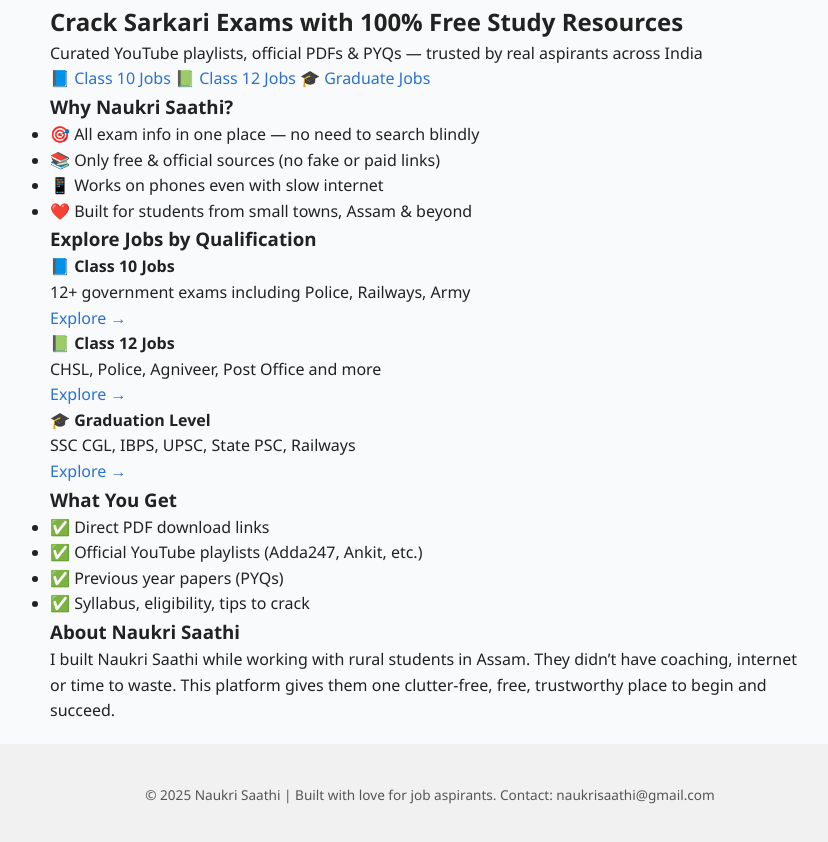
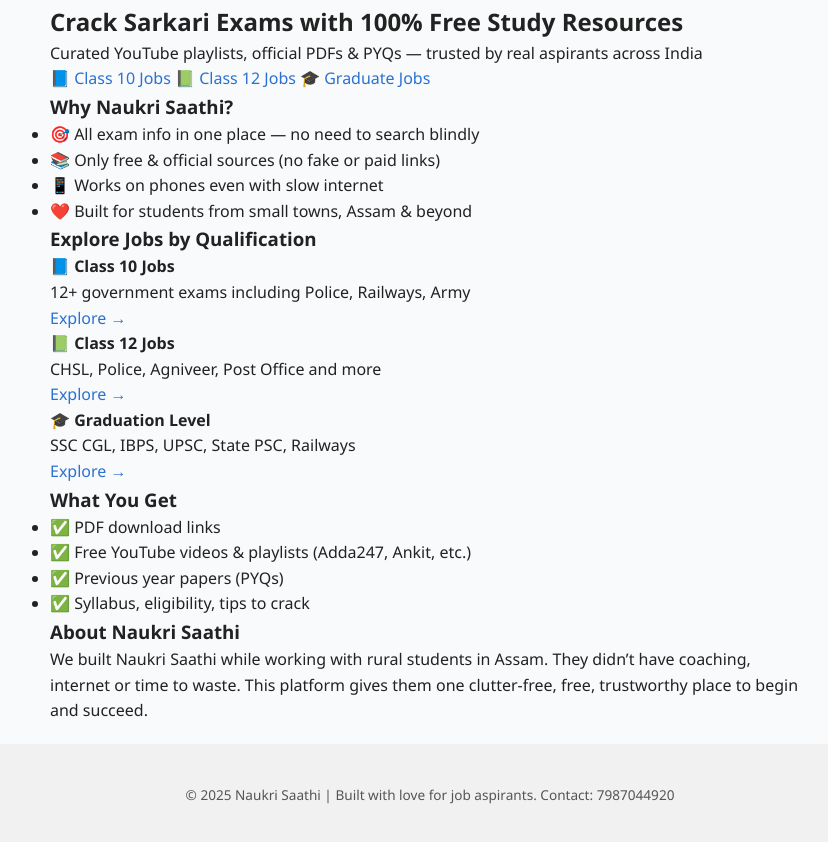
Before and after one commit to low-inflation/naukrisaathi, a plain HTML site: page Index.html in a window 1280 px wide. Shown: the part 294-1136 px from the top of the page, without its empty margins (210-1038 px from the left). Drawn offline with Linux system fonts and the light colour scheme.

Commit message:
Update Index.html

```diff
--- a/Index.html
+++ b/Index.html
@@ -62,8 +62,8 @@
     <section>
       <h3>What You Get</h3>
       <ul>
-        <li>✅ Direct PDF download links</li>
-        <li>✅ Official YouTube playlists (Adda247, Ankit, etc.)</li>
+        <li>✅ PDF download links</li>
+        <li>✅ Free YouTube videos & playlists (Adda247, Ankit, etc.)</li>
         <li>✅ Previous year papers (PYQs)</li>
         <li>✅ Syllabus, eligibility, tips to crack</li>
       </ul>
@@ -71,13 +71,13 @@
 
     <section>
       <h3>About Naukri Saathi</h3>
-      <p>I built Naukri Saathi while working with rural students in Assam. They didn’t have coaching, internet or time to waste. This platform gives them one clutter-free, free, trustworthy place to begin and succeed.</p>
+      <p>We built Naukri Saathi while working with rural students in Assam. They didn’t have coaching, internet or time to waste. This platform gives them one clutter-free, free, trustworthy place to begin and succeed.</p>
     </section>
   </main>
 
   <footer>
     <div class="container">
-      <p>© 2025 Naukri Saathi | Built with love for job aspirants. Contact: naukrisaathi@gmail.com</p>
+      <p>© 2025 Naukri Saathi | Built with love for job aspirants. Contact: 7987044920</p>
     </div>
 
     <script type="text/javascript">
```
